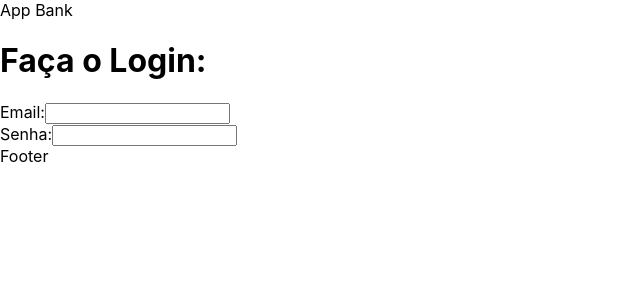
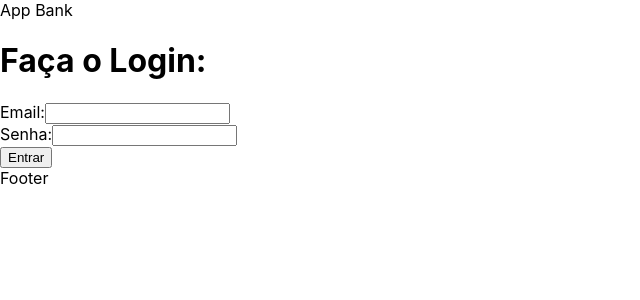
Before and after one commit to gabrielmatuk/ts-study, a React (Create React App) app in the folder 02-React/ts-react/: page / in a window 1280 px wide. Shown: the top 300 px of the page, without its empty margins (0-640 px from the left). Built offline with nearby package versions, Linux system fonts and the light colour scheme.

Commit message:
feat(button):component

```diff
--- a/02-React/ts-react/src/App.tsx
+++ b/02-React/ts-react/src/App.tsx
@@ -1,3 +1,4 @@
+import Button from './components/Button';
 import Inputs from './components/Inputs';
 import { Layout } from './components/Layout';
 
@@ -7,7 +8,8 @@ function App() {
     <Layout>
       <h1>Faça o Login:</h1>
       <Inputs id='emailInput' label='Email:' htmlFor='emailInput'></Inputs>
-      <Inputs id='passwordInpput' label='Senha:' htmlFor='passwordInpput'></Inputs>
+      <Inputs id='passwordInpput' label='Senha:' htmlFor='passwordInpput' type='password'></Inputs>
+      <Button />
     </Layout>
   </>
   );
--- /dev/null
+++ b/02-React/ts-react/src/components/Button.tsx
@@ -0,0 +1,10 @@
+
+export const Button = () => {
+  return (
+    <>
+    <button>Entrar</button>
+    </>
+    )
+}
+
+export default Button
--- a/02-React/ts-react/src/components/Inputs.tsx
+++ b/02-React/ts-react/src/components/Inputs.tsx
@@ -2,16 +2,17 @@ interface IInputs  {
     label: string,
     htmlFor: string,
     id:string
+    type?: string
 }
 
-export const Inputs = ( {id, label, htmlFor}: IInputs) => {
+export const Inputs = ( {id, label, htmlFor, type}: IInputs) => {
   return (
     <>
     <div>
     <label htmlFor={htmlFor}>
         {label}
     </label>
-    <input id={id}/>
+    <input id={id} type={type}/>
     </div>
     </>
 
```
